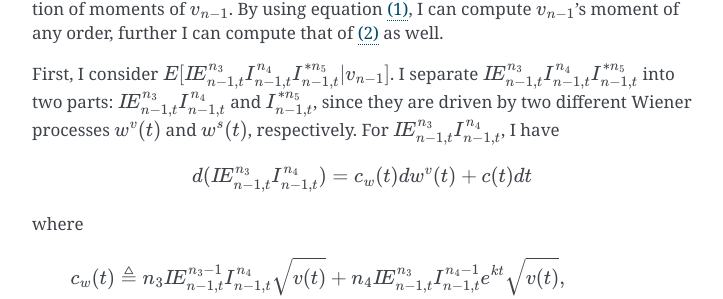
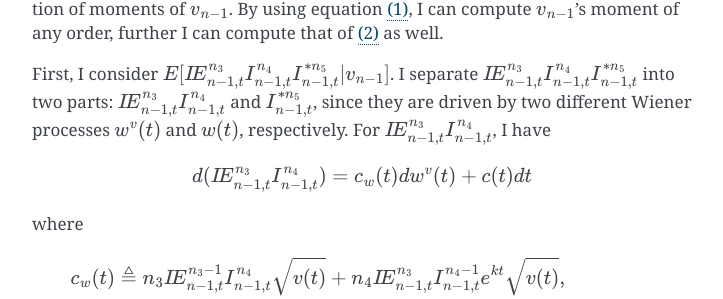
Before and after one commit to xmlongan/ajdmom, a Sphinx documentation site: the page built from docs/source/theory.rst, in a window 1280 px wide and 900 px high, scrolled down 3177 px. Shown: the part 146-445 px from the top of the window, without its empty margins (388-1111 px from the left). Built offline with Sphinx 7.4.7, drawn with Linux system fonts in a browser that asks for light colours.

Commit message:
revise the typo dw^s(t) -> dw(t)

```diff
--- a/docs/source/theory.rst
+++ b/docs/source/theory.rst
@@ -191,7 +191,7 @@ First, I consider
 I separate :math:`I\!E_{n-1,t}^{n_3}I_{n-1,t}^{n_4}I_{n-1,t}^{*n_{5}}` into two
 parts: :math:`I\!E_{n-1,t}^{n_3}I_{n-1,t}^{n_4}` and :math:`I_{n-1,t}^{*n_{5}}`,
 since they are driven by two different Wiener processes :math:`w^v(t)` and
-:math:`w^s(t)`, respectively. For :math:`I\!E_{n-1,t}^{n_3}I_{n-1,t}^{n_4}`,
+:math:`w(t)`, respectively. For :math:`I\!E_{n-1,t}^{n_3}I_{n-1,t}^{n_4}`,
 I have
 
 .. math::
```
